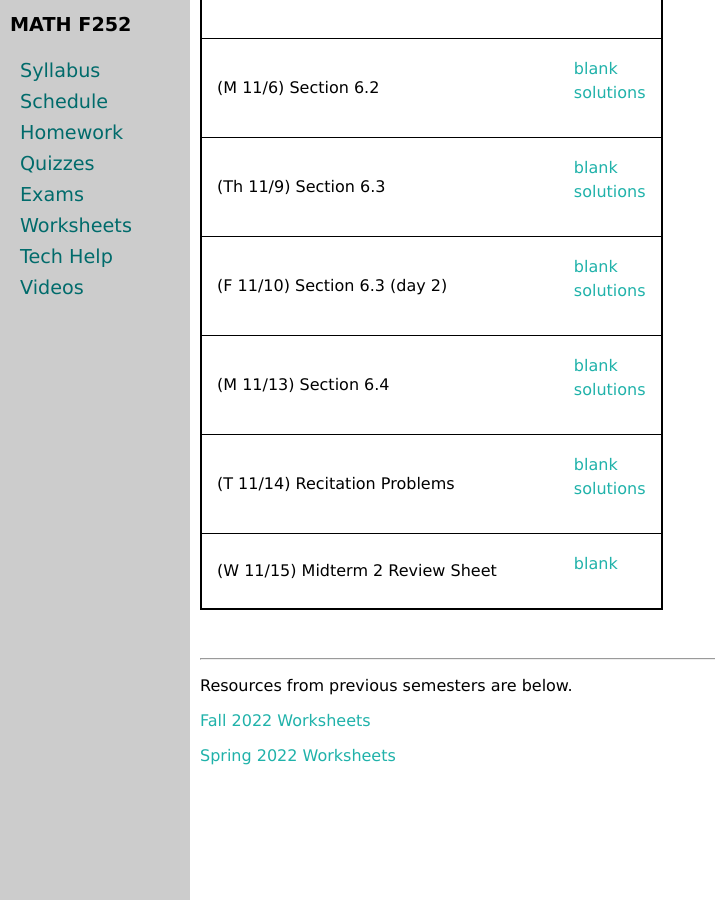
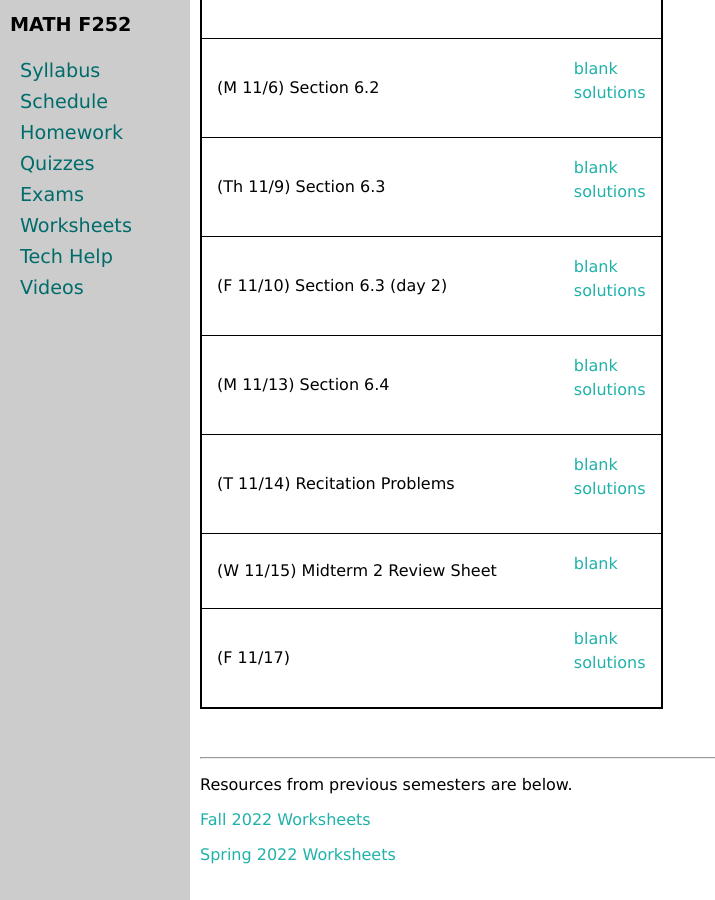
Before and after one commit to uaf-math/calc2, a Jekyll site: the page built from worksheets.md, in a window 1280 px wide and 900 px high, scrolled down 3927 px. Shown: the whole window, without its empty margins (0-715 px from the left). Built offline with Jekyll 4.4.1, drawn with Linux system fonts in a browser that asks for light colours.

Commit message:
Update worksheets.yml

```diff
--- a/_data/worksheets.yml
+++ b/_data/worksheets.yml
@@ -131,3 +131,6 @@ worksheets:
   solutions: M2-practice-s.pdf
 - name: (W 11/15) Midterm 2 Review Sheet
   blank: M252-M2-review.pdf
+- name: (F 11/17)
+  blank: M252-6-4.pdf
+  solutions: M252-6-4-s.pdf
```
